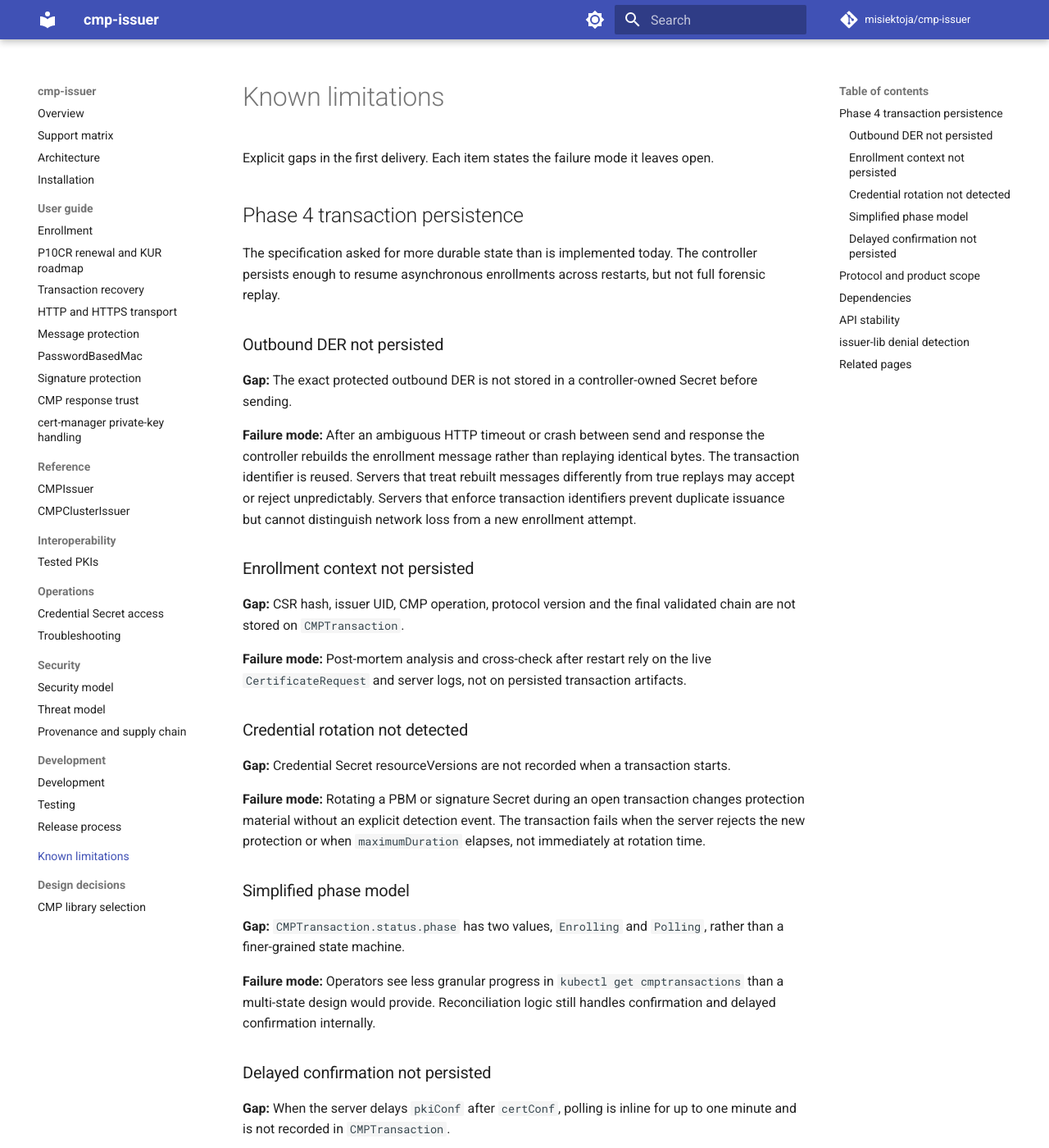
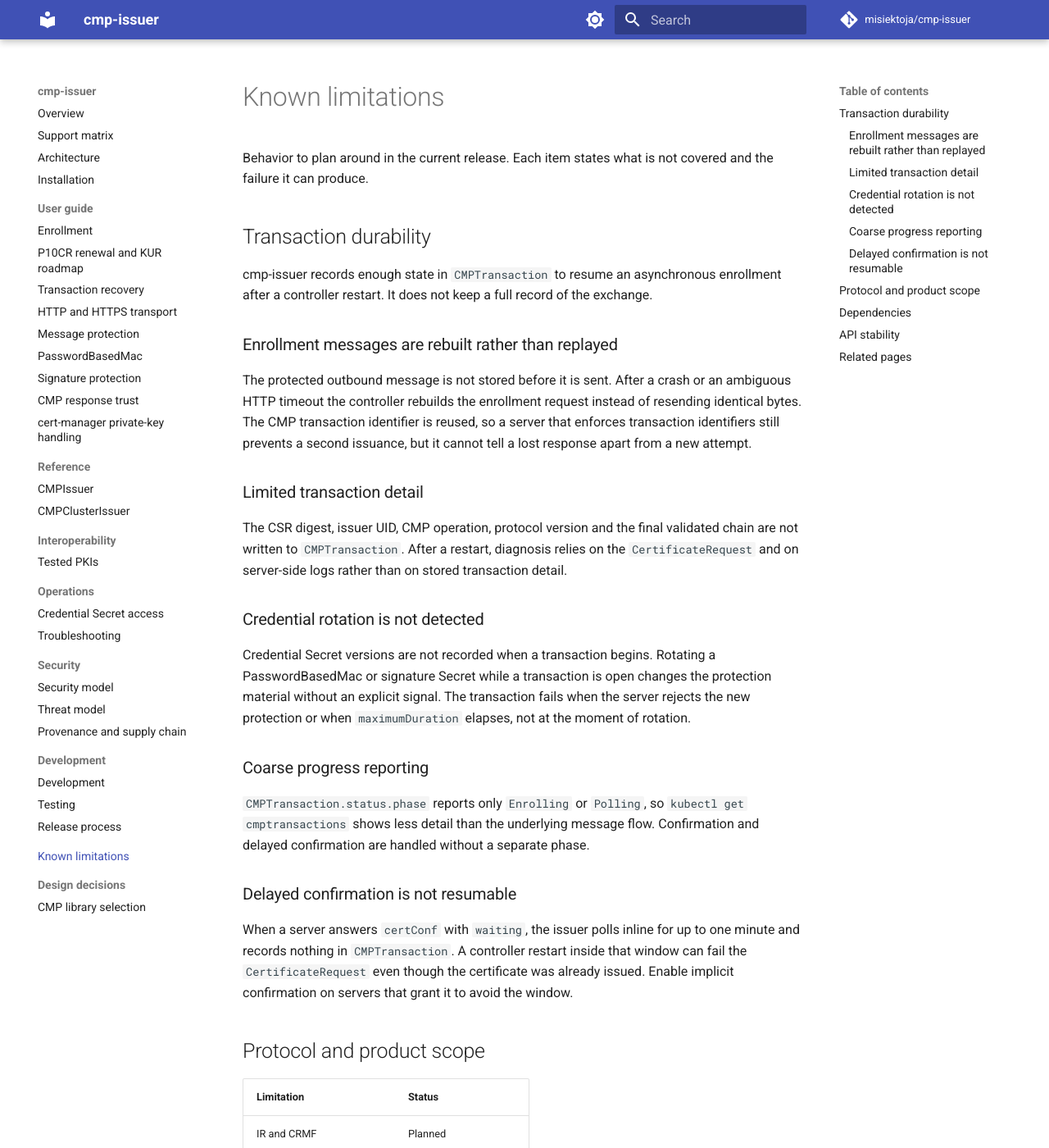
Before and after one commit to misiektoja/cmp-issuer, an MkDocs documentation site: the page built from docs/known-limitations.md, in a window 1280 px wide and 1400 px high. Shown: the whole window at 82% size. Built offline with MkDocs 1.6.1 and Material for MkDocs 9.7.7, drawn with Linux system fonts in a browser that asks for light colours; comment, search, counter and statistics services are not loaded; some of the changed text lies outside the part shown.

Commit message:
docs: describe the known limitations in operator terms

```diff
--- a/docs/known-limitations.md
+++ b/docs/known-limitations.md
@@ -1,40 +1,30 @@
 # Known limitations
 
-Explicit gaps in the first delivery. Each item states the failure mode it leaves open.
+Behavior to plan around in the current release. Each item states what is not covered and the failure it can produce.
 
-## Phase 4 transaction persistence
+## Transaction durability
 
-The specification asked for more durable state than is implemented today. The controller persists enough to resume asynchronous enrollments across restarts, but not full forensic replay.
+cmp-issuer records enough state in `CMPTransaction` to resume an asynchronous enrollment after a controller restart. It does not keep a full record of the exchange.
 
-### Outbound DER not persisted
+### Enrollment messages are rebuilt rather than replayed
 
-**Gap:** The exact protected outbound DER is not stored in a controller-owned Secret before sending.
+The protected outbound message is not stored before it is sent. After a crash or an ambiguous HTTP timeout the controller rebuilds the enrollment request instead of resending identical bytes. The CMP transaction identifier is reused, so a server that enforces transaction identifiers still prevents a second issuance, but it cannot tell a lost response apart from a new attempt.
 
-**Failure mode:** After an ambiguous HTTP timeout or crash between send and response the controller rebuilds the enrollment message rather than replaying identical bytes. The transaction identifier is reused. Servers that treat rebuilt messages differently from true replays may accept or reject unpredictably. Servers that enforce transaction identifiers prevent duplicate issuance but cannot distinguish network loss from a new enrollment attempt.
+### Limited transaction detail
 
-### Enrollment context not persisted
+The CSR digest, issuer UID, CMP operation, protocol version and the final validated chain are not written to `CMPTransaction`. After a restart, diagnosis relies on the `CertificateRequest` and on server-side logs rather than on stored transaction detail.
 
-**Gap:** CSR hash, issuer UID, CMP operation, protocol version and the final validated chain are not stored on `CMPTransaction`.
+### Credential rotation is not detected
 
-**Failure mode:** Post-mortem analysis and cross-check after restart rely on the live `CertificateRequest` and server logs, not on persisted transaction artifacts.
+Credential Secret versions are not recorded when a transaction begins. Rotating a PasswordBasedMac or signature Secret while a transaction is open changes the protection material without an explicit signal. The transaction fails when the server rejects the new protection or when `maximumDuration` elapses, not at the moment of rotation.
 
-### Credential rotation not detected
+### Coarse progress reporting
 
-**Gap:** Credential Secret resourceVersions are not recorded when a transaction starts.
+`CMPTransaction.status.phase` reports only `Enrolling` or `Polling`, so `kubectl get cmptransactions` shows less detail than the underlying message flow. Confirmation and delayed confirmation are handled without a separate phase.
 
-**Failure mode:** Rotating a PBM or signature Secret during an open transaction changes protection material without an explicit detection event. The transaction fails when the server rejects the new protection or when `maximumDuration` elapses, not immediately at rotation time.
+### Delayed confirmation is not resumable
 
-### Simplified phase model
-
-**Gap:** `CMPTransaction.status.phase` has two values, `Enrolling` and `Polling`, rather than a finer-grained state machine.
-
-**Failure mode:** Operators see less granular progress in `kubectl get cmptransactions` than a multi-state design would provide. Reconciliation logic still handles confirmation and delayed confirmation internally.
-
-### Delayed confirmation not persisted
-
-**Gap:** When the server delays `pkiConf` after `certConf`, polling is inline for up to one minute and is not recorded in `CMPTransaction`.
-
-**Failure mode:** A controller restart during delayed confirmation may fail the request even though the certificate was already issued at the CMP layer. Configure implicit confirmation on servers that support it to avoid this window.
+When a server answers `certConf` with `waiting`, the issuer polls inline for up to one minute and records nothing in `CMPTransaction`. A controller restart inside that window can fail the `CertificateRequest` even though the certificate was already issued. Enable implicit confirmation on servers that grant it to avoid the window.
 
 ## Protocol and product scope
 
@@ -43,7 +33,7 @@ The specification asked for more durable state than is implemented today. The co
 | IR and CRMF | Planned |
 | KUR | Planned |
 | PBMAC1 | Planned |
-| mTLS to CMP endpoint | Planned |
+| mTLS to the CMP endpoint | Planned |
 | CMPv3 | Planned |
 | Revocation over CMP | Planned |
 | Kubernetes CSR signing | Unsupported by design |
@@ -53,18 +43,12 @@ See [Support matrix](support-matrix.md).
 
 ## Dependencies
 
-go-pkicmp is pre-v1 and lightly adopted. It remains isolated behind project-owned interfaces but is still a security-sensitive parser dependency. See [go-pkicmp review](dependencies/go-pkicmp-review.md).
+The CMP encoding layer is a pre-v1 dependency kept behind project-owned interfaces. It remains security sensitive, so responses are validated independently of it. See [ADR 0001](adr/0001-cmp-library.md).
 
 ## API stability
 
 `certmanager.misiektoja.github.io/v1alpha1` may change before a stable version.
 
-## issuer-lib denial detection
-
-issuer-lib `IsDenied` tests for `Ready=False` with reason `Denied` rather than a `Denied` condition type. A freshly denied request may appear neither approved nor denied in helper logic. cmp-issuer still sends no CMP traffic for denied requests.
-
-Consider reporting upstream to cert-manager issuer-lib.
-
 ## Related pages
 
 * [Transaction recovery](guide/transaction-recovery.md)
```
